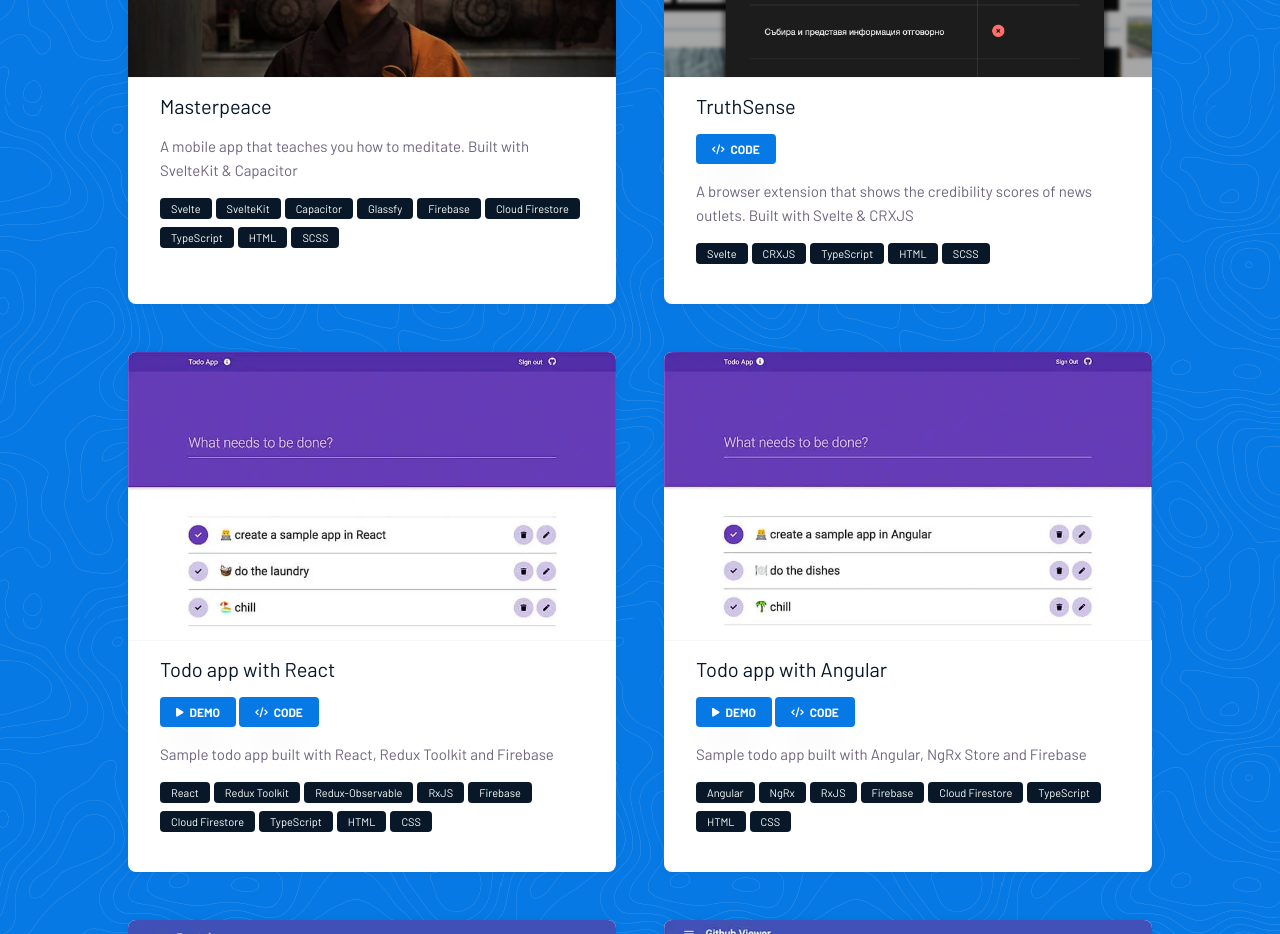
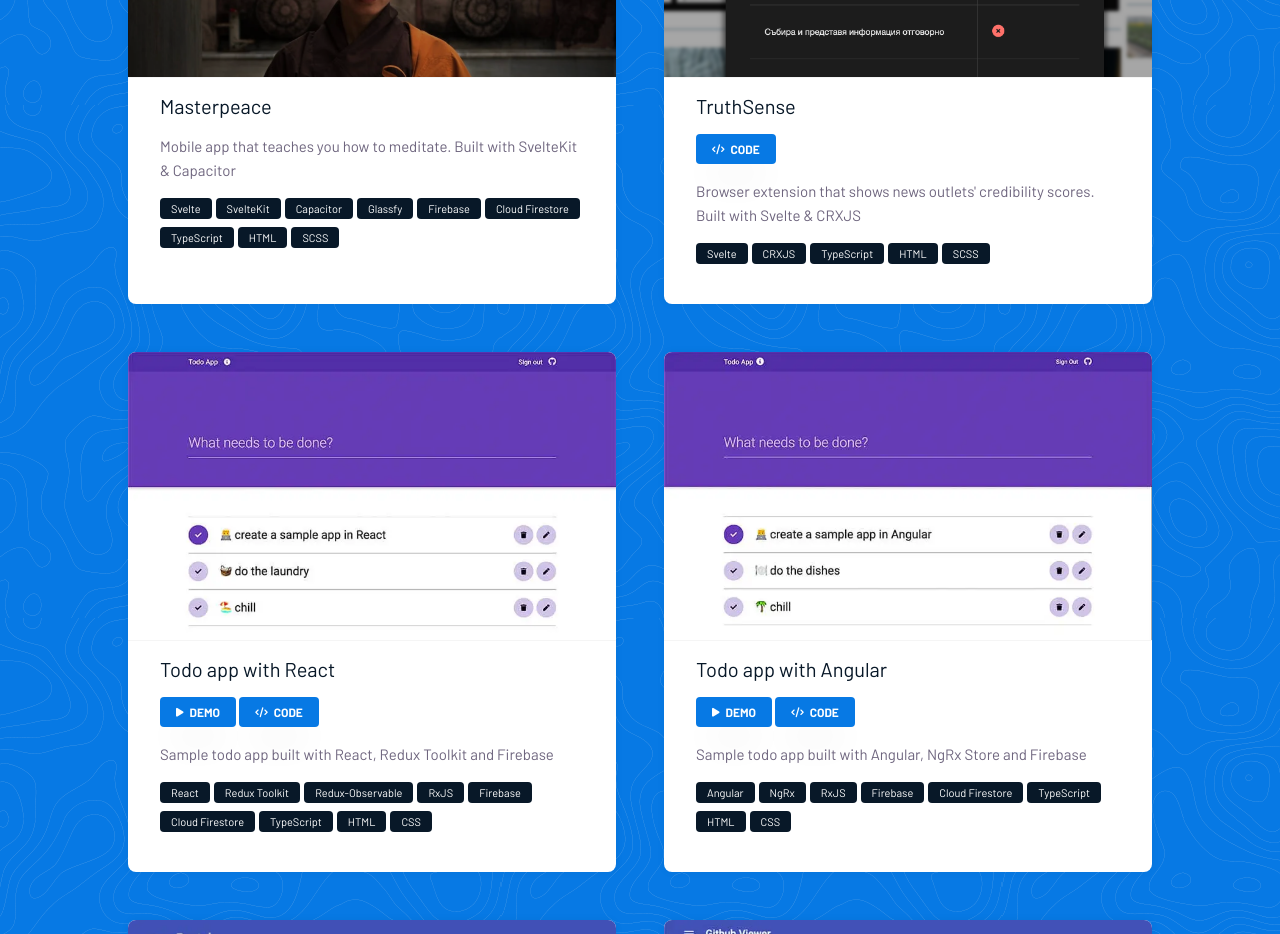
Before and after one commit to yuliankarapetkov/personal-website, a SvelteKit app: page / in a window 1280 px wide. Shown: the part 5660-6594 px from the top of the page. Built offline with nearby package versions, Linux system fonts and the light colour scheme.

Commit message:
chore: update project descriptions

```diff
--- a/src/components/top-level/Portfolio.svelte
+++ b/src/components/top-level/Portfolio.svelte
@@ -7,7 +7,7 @@
     const projects: ProjectType[] = [
         {
             name: 'Masterpeace',
-            description: 'A mobile app that teaches you how to meditate. Built with SvelteKit & Capacitor',
+            description: 'Mobile app that teaches you how to meditate. Built with SvelteKit & Capacitor',
             imageUrl: '/images/projects/masterpeace.webp',
             technologies: [
                 'Svelte',
@@ -23,7 +23,7 @@
         },
         {
             name: 'TruthSense',
-            description: 'A browser extension that shows the credibility scores of news outlets. Built with Svelte & CRXJS',
+            description: 'Browser extension that shows news outlets\' credibility scores. Built with Svelte & CRXJS',
             sourceUrl: 'https://github.com/yuliankarapetkov/truthsense',
             imageUrl: '/images/projects/truthsense.webp',
             technologies: [
```
